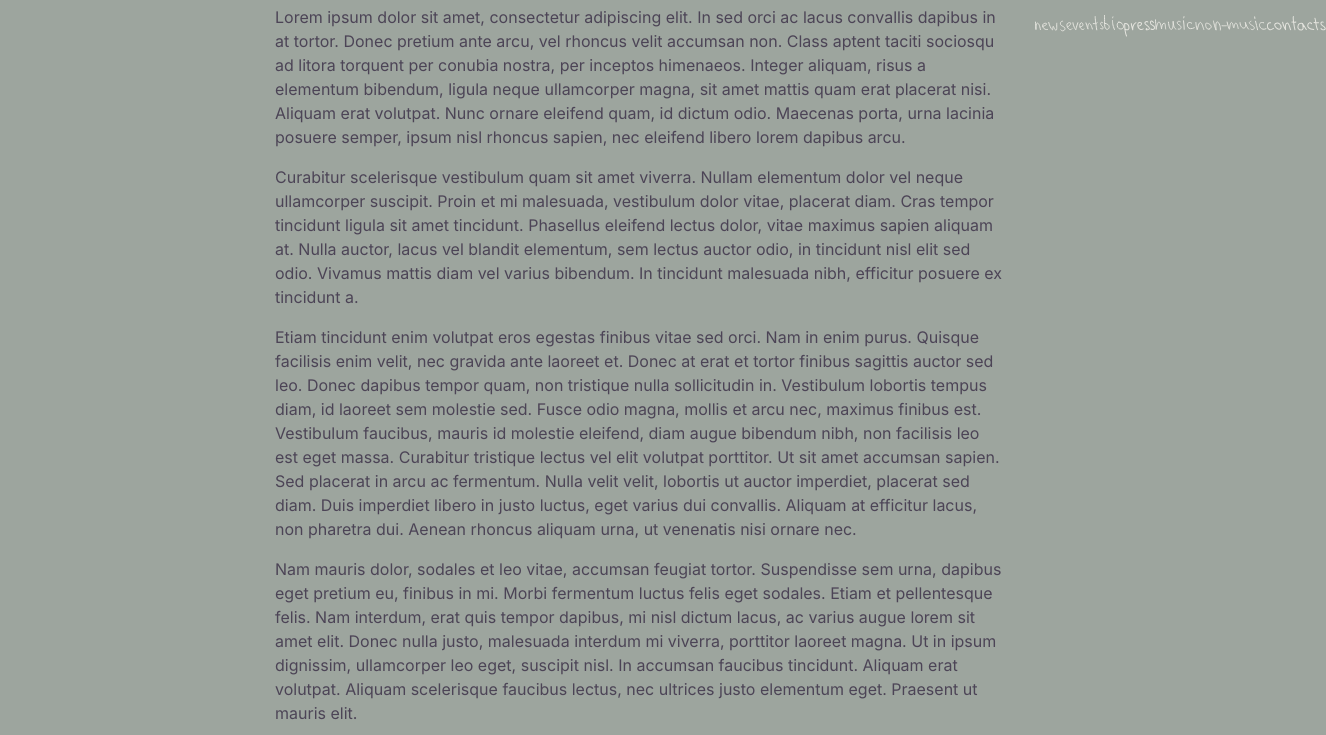
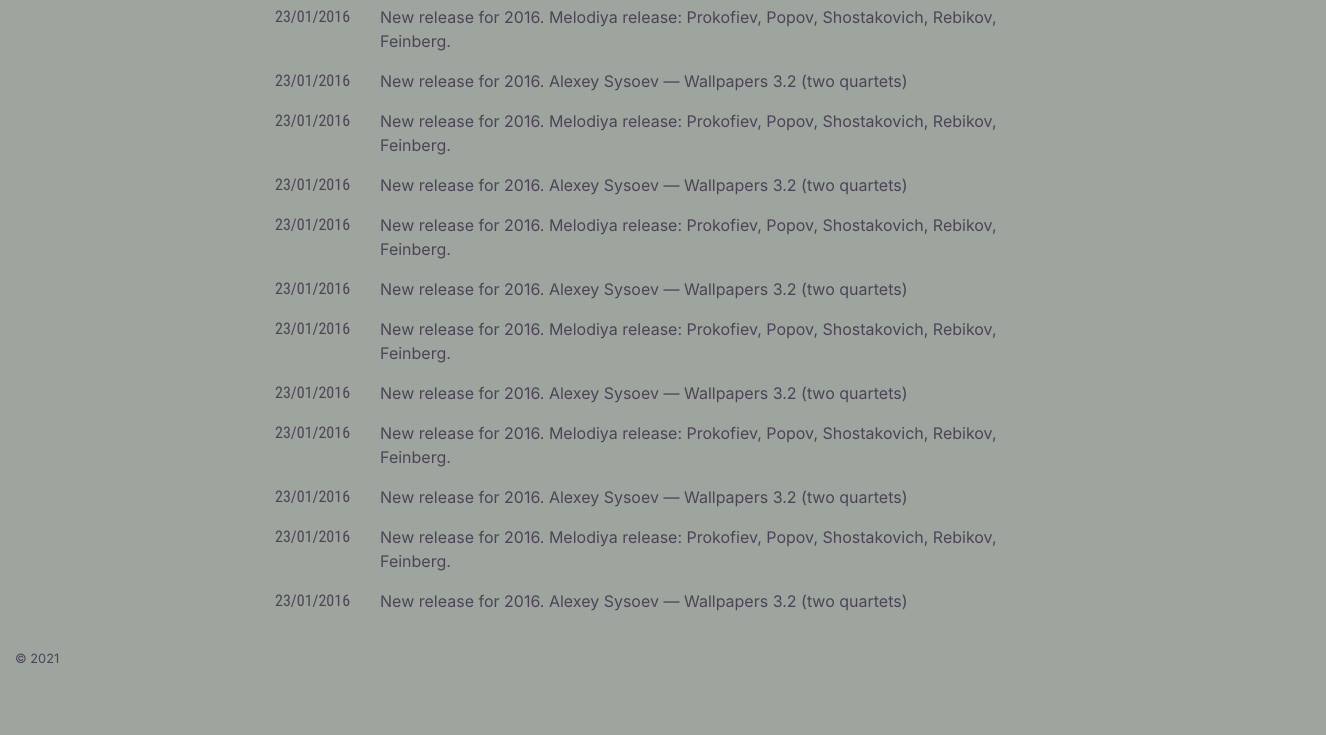
Before and after one commit to DmitryOvchinnikov/favorin, a website: page news.html in a window 1280 px wide. Shown: the part 65-800 px from the top of the page, 1326 px wide, since content can reach past the window. Drawn offline with nearby package versions, Linux system fonts and the light colour scheme; files that its build step writes are made by us from their sources.

Commit message:
Made News page layout. Clean up base structure. Added second font style.

```diff
--- a/news.html
+++ b/news.html
@@ -31,7 +31,7 @@
     <link href="http://favorin.ru/index.xml" rel="alternate" type="application/rss+xml" title="Yury Favorin" />
 
 </head>
-<body class="bkg-news">
+<body class="d-flex flex-column h-100 bkg-news">
 
 <!--!svg-nav-en-->
 <svg xmlns="http://www.w3.org/2000/svg"
@@ -231,7 +231,7 @@
 
             <!--!Menu-left-->
             <ul class="navbar-nav mr-auto">
-                <li class="nav-item">
+                <li class="nav-item active">
                     <a class="nav-link px-3 draw draw-active" href="/news/">
                         <svg width="31" height="38"><use xlink:href="#news-en"/></svg>
                     </a>
@@ -299,60 +299,168 @@
 
 <main role="main" class="flex-shrink-0">
     <div class="container">
-        <div class="row">
+        <div class="row clearfix">
 
-            <aside class="col-lg-2 col-md-1"></aside>
+            <!--Main content-->
+            <div class="col-md-8 offset-md-2">
 
-            <div class="col-lg-8 col-md-9">
-                <p>Lorem ipsum dolor sit amet, consectetur adipiscing elit. In sed orci ac lacus convallis dapibus in at tortor. Donec pretium ante arcu, vel rhoncus velit accumsan non. Class aptent taciti sociosqu ad litora torquent per conubia nostra, per inceptos himenaeos. Integer aliquam, risus a elementum bibendum, ligula neque ullamcorper magna, sit amet mattis quam erat placerat nisi. Aliquam erat volutpat. Nunc ornare eleifend quam, id dictum odio. Maecenas porta, urna lacinia posuere semper, ipsum nisl rhoncus sapien, nec eleifend libero lorem dapibus arcu.</p>
-                <p>Curabitur scelerisque vestibulum quam sit amet viverra. Nullam elementum dolor vel neque ullamcorper suscipit. Proin et mi malesuada, vestibulum dolor vitae, placerat diam. Cras tempor tincidunt ligula sit amet tincidunt. Phasellus eleifend lectus dolor, vitae maximus sapien aliquam at. Nulla auctor, lacus vel blandit elementum, sem lectus auctor odio, in tincidunt nisl elit sed odio. Vivamus mattis diam vel varius bibendum. In tincidunt malesuada nibh, efficitur posuere ex tincidunt a.</p>
-                <p>Etiam tincidunt enim volutpat eros egestas finibus vitae sed orci. Nam in enim purus. Quisque facilisis enim velit, nec gravida ante laoreet et. Donec at erat et tortor finibus sagittis auctor sed leo. Donec dapibus tempor quam, non tristique nulla sollicitudin in. Vestibulum lobortis tempus diam, id laoreet sem molestie sed. Fusce odio magna, mollis et arcu nec, maximus finibus est. Vestibulum faucibus, mauris id molestie eleifend, diam augue bibendum nibh, non facilisis leo est eget massa. Curabitur tristique lectus vel elit volutpat porttitor. Ut sit amet accumsan sapien. Sed placerat in arcu ac fermentum. Nulla velit velit, lobortis ut auctor imperdiet, placerat sed diam. Duis imperdiet libero in justo luctus, eget varius dui convallis. Aliquam at efficitur lacus, non pharetra dui. Aenean rhoncus aliquam urna, ut venenatis nisi ornare nec.</p>
-                <p>Nam mauris dolor, sodales et leo vitae, accumsan feugiat tortor. Suspendisse sem urna, dapibus eget pretium eu, finibus in mi. Morbi fermentum luctus felis eget sodales. Etiam et pellentesque felis. Nam interdum, erat quis tempor dapibus, mi nisl dictum lacus, ac varius augue lorem sit amet elit. Donec nulla justo, malesuada interdum mi viverra, porttitor laoreet magna. Ut in ipsum dignissim, ullamcorper leo eget, suscipit nisl. In accumsan faucibus tincidunt. Aliquam erat volutpat. Aliquam scelerisque faucibus lectus, nec ultrices justo elementum eget. Praesent ut mauris elit.</p>
-                <p>Sed quis quam nunc. Donec aliquam et purus et sodales. Suspendisse venenatis non libero at vehicula. Integer ex sem, dignissim id laoreet facilisis, aliquet vitae augue. Phasellus ac est eget elit suscipit accumsan vitae ac libero. Cras in libero leo. Aliquam fringilla posuere dolor in vulputate. Sed blandit sapien purus, in gravida turpis bibendum quis. Vestibulum eu ultricies mi, in congue augue.</p>
+                <!--news-->
+                <article>
+                    <div class="row clearfix">
+                        <header>
+                            <div class="blog-post-date blog-text-secondary col-1">
+                                <time datetime="2016-01-23">23/01/2016</time>
+                            </div>
+                        </header>
+                        <p class="col">New release for 2016. Melodiya release: Prokofiev, Popov, Shostakovich, Rebikov, Feinberg.</p>
+                    </div>
+                </article>
+
+                <!--news-->
+                <article>
+                    <div class="row">
+                        <header>
+                            <div class="blog-post-date blog-text-secondary col-1">
+                                <time datetime="2016-01-23">23/01/2016</time>
+                            </div>
+                        </header>
+                        <p class="col">
+                            New release for 2016. Alexey Sysoev — Wallpapers 3.2 (two quartets)
+                        </p>
+                    </div>
+                </article>
+
+                <!--news-->
+                <article>
+                    <div class="row clearfix">
+                        <header>
+                            <div class="blog-post-date blog-text-secondary col-1">
+                                <time datetime="2016-01-23">23/01/2016</time>
+                            </div>
+                        </header>
+                        <p class="col">New release for 2016. Melodiya release: Prokofiev, Popov, Shostakovich, Rebikov, Feinberg.</p>
+                    </div>
+                </article>
+
+                <!--news-->
+                <article>
+                    <div class="row">
+                        <header>
+                            <div class="blog-post-date blog-text-secondary col-1">
+                                <time datetime="2016-01-23">23/01/2016</time>
+                            </div>
+                        </header>
+                        <p class="col">
+                            New release for 2016. Alexey Sysoev — Wallpapers 3.2 (two quartets)
+                        </p>
+                    </div>
+                </article>
+
+                <!--news-->
+                <article>
+                    <div class="row clearfix">
+                        <header>
+                            <div class="blog-post-date blog-text-secondary col-1">
+                                <time datetime="2016-01-23">23/01/2016</time>
+                            </div>
+                        </header>
+                        <p class="col">New release for 2016. Melodiya release: Prokofiev, Popov, Shostakovich, Rebikov, Feinberg.</p>
+                    </div>
+                </article>
+
+                <!--news-->
+                <article>
+                    <div class="row">
+                        <header>
+                            <div class="blog-post-date blog-text-secondary col-1">
+                                <time datetime="2016-01-23">23/01/2016</time>
+                            </div>
+                        </header>
+                        <p class="col">
+                            New release for 2016. Alexey Sysoev — Wallpapers 3.2 (two quartets)
+                        </p>
+                    </div>
+                </article>
+
+                <!--news-->
+                <article>
+                    <div class="row clearfix">
+                        <header>
+                            <div class="blog-post-date blog-text-secondary col-1">
+                                <time datetime="2016-01-23">23/01/2016</time>
+                            </div>
+                        </header>
+                        <p class="col">New release for 2016. Melodiya release: Prokofiev, Popov, Shostakovich, Rebikov, Feinberg.</p>
+                    </div>
+                </article>
+
+                <!--news-->
+                <article>
+                    <div class="row">
+                        <header>
+                            <div class="blog-post-date blog-text-secondary col-1">
+                                <time datetime="2016-01-23">23/01/2016</time>
+                            </div>
+                        </header>
+                        <p class="col">
+                            New release for 2016. Alexey Sysoev — Wallpapers 3.2 (two quartets)
+                        </p>
+                    </div>
+                </article>
+
+                <!--news-->
+                <article>
+                    <div class="row clearfix">
+                        <header>
+                            <div class="blog-post-date blog-text-secondary col-1">
+                                <time datetime="2016-01-23">23/01/2016</time>
+                            </div>
+                        </header>
+                        <p class="col">New release for 2016. Melodiya release: Prokofiev, Popov, Shostakovich, Rebikov, Feinberg.</p>
+                    </div>
+                </article>
+
+                <!--news-->
+                <article>
+                    <div class="row">
+                        <header>
+                            <div class="blog-post-date blog-text-secondary col-1">
+                                <time datetime="2016-01-23">23/01/2016</time>
+                            </div>
+                        </header>
+                        <p class="col">
+                            New release for 2016. Alexey Sysoev — Wallpapers 3.2 (two quartets)
+                        </p>
+                    </div>
+                </article>
+
+                <!--news-->
+                <article>
+                    <div class="row clearfix">
+                        <header>
+                            <div class="blog-post-date blog-text-secondary col-1">
+                                <time datetime="2016-01-23">23/01/2016</time>
+                            </div>
+                        </header>
+                        <p class="col">New release for 2016. Melodiya release: Prokofiev, Popov, Shostakovich, Rebikov, Feinberg.</p>
+                    </div>
+                </article>
+
+                <!--news-->
+                <article>
+                    <div class="row">
+                        <header>
+                            <div class="blog-post-date blog-text-secondary col-1">
+                                <time datetime="2016-01-23">23/01/2016</time>
+                            </div>
+                        </header>
+                        <p class="col">
+                            New release for 2016. Alexey Sysoev — Wallpapers 3.2 (two quartets)
+                        </p>
+                    </div>
+                </article>
+
             </div>
-
-            <aside class="col-lg-2 col-md-2 ml-auto blog-sidebar">
-                <section class="nav">
-                    <ol class="list-unstyled">
-                        <li>
-                            <a class="draw" href="/news/">
-                                <svg width="31" height="38"><use xlink:href="#news-en"/></svg>
-                            </a>
-                        </li>
-                        <li>
-                            <a class="draw" href="/events/">
-                                <svg width="38" height="38"><use xlink:href="#events-en"/></svg>
-                            </a>
-                        </li>
-                        <li>
-                            <a class="draw" href="/bio/">
-                                <svg width="20" height="38"><use xlink:href="#bio-en"/></svg>
-                            </a>
-                        </li>
-                        <li>
-                            <a class="draw" href="/press/">
-                                <svg width="31" height="38"><use xlink:href="#press-en"/></svg>
-                            </a>
-                        </li>
-                        <li>
-                            <a class="draw" href="/music/">
-                                <svg width="40" height="38"><use xlink:href="#music-en"/></svg>
-                            </a>
-                        </li>
-                        <li>
-                            <a class="draw" href="/non-music/">
-                                <svg width="72" height="38"><use xlink:href="#non-music-en"/></svg>
-                            </a>
-                        </li>
-                        <li>
-                            <a class="draw" href="/contacts/">
-                                <svg width="59" height="38"><use xlink:href="#contacts-en"/></svg>
-                            </a>
-                        </li>
-                    </ol>
-                </section>
-
-            </aside>
 
         </div>
     </div>
--- a/scss/base/_typography.scss
+++ b/scss/base/_typography.scss
@@ -4,53 +4,39 @@
 // Font face
 // ---------
 
-
 @font-face {
-    font-family: 'opensans';
-    src: url('https://fonts.googleapis.com/css2?family=Open+Sans:ital,wght@0,300;0,400;0,600;0,700;0,800;1,300;1,400;1,600;1,700;1,800&display=swap');
+    font-family: "opensans";
+    src: url("https://fonts.googleapis.com/css2?family=Open+Sans:ital,wght@0,300;0,400;0,600;0,700;0,800;1,300;1,400;1,600;1,700;1,800&display=swap");
     //font-weight: 300;
     //font-style: normal;
 }
 
-
-/**
-*	 RWD Font Size
-*/
-
-//html { font-size: calc((1em + 1vw) * 0.5); }	// screen < 800px
-//
-//@media screen and (min-width: 50em) {	// 800px < screen < 1200px
-//  html {
-//    font-size: 1vw;
-//  }
-//}
-//
-//@media screen and (min-width: 75em) {	// 1200px < screen
-//  html {
-//    font-size: 0.75em;
-//  }
-//}
+@font-face {
+    font-family: "roboto-cond";
+    src: url("https://fonts.googleapis.com/css2?family=Roboto+Condensed:ital,wght@0,400;0,700;1,400;1,700&display=swap");
+}
 
 
-/**
-*	 Font for project
-*/
+
+
+
+// Font for project
+// ----------------
 
 //$fontSize: calc((1em + 1vw) * 0.5);
 //@media screen and (min-width: 50em) { $font-size: 1.25vw; }
 //@media screen and (min-width: 75em) { $font-size: 1.0em; }
 
-$lineHeight: 1.5;
+//$lineHeight: 1.5;
 
 
 
 p {
-	font-family: 'opensans',-apple-system,BlinkMacSystemFont,"Segoe UI",Roboto,Oxygen-Sans,Ubuntu,Cantarell,"Helvetica Neue",sans-serif;
+	font-family: "opensans",-apple-system,BlinkMacSystemFont,"Segoe UI",Roboto,Oxygen-Sans,Ubuntu,Cantarell,"Helvetica Neue",sans-serif;
 	color: $text;
 	font-style: normal;
 	//font-size: $fontSize;
 	//line-height: $lineHeight;
-	//margin-bottom: 1em;
 }
 
 a {
@@ -59,7 +45,11 @@
 	@include links($link, $visited, $hover, $active);
 }
 
-
+.blog-text-secondary {
+    font-family: "roboto-cond","Roboto Condensed",-apple-system,BlinkMacSystemFont,"Segoe UI",Roboto,Oxygen-Sans,Ubuntu,Cantarell,"Helvetica Neue",sans-serif;
+    //color: $colorSix;
+    color: $text;
+}
 
 
 
--- a/scss/layout/_navigation.scss
+++ b/scss/layout/_navigation.scss
@@ -30,3 +30,7 @@
 a:hover:after {
   width: 60%; left: 20%;
 }
+
+p > a:hover:after {
+  width: 100%; left: 0%;
+}
--- a/scss/utils/_variables.scss
+++ b/scss/utils/_variables.scss
@@ -78,6 +78,6 @@
 
 // Style anchor elements.
 $link-color:                              $link;
-$link-decoration:                         none !default;
+$link-decoration:                         none;
 $link-hover-color:                        $hover;
-$link-hover-decoration:                   underline;
+$link-hover-decoration:                   none;
```
Also changed, not shown: index.html (+5 -5 lines).
